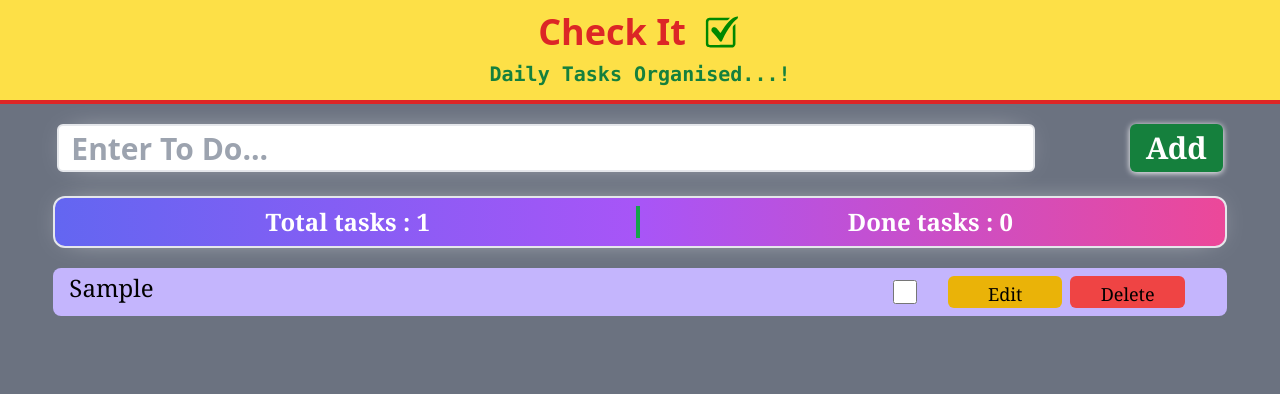
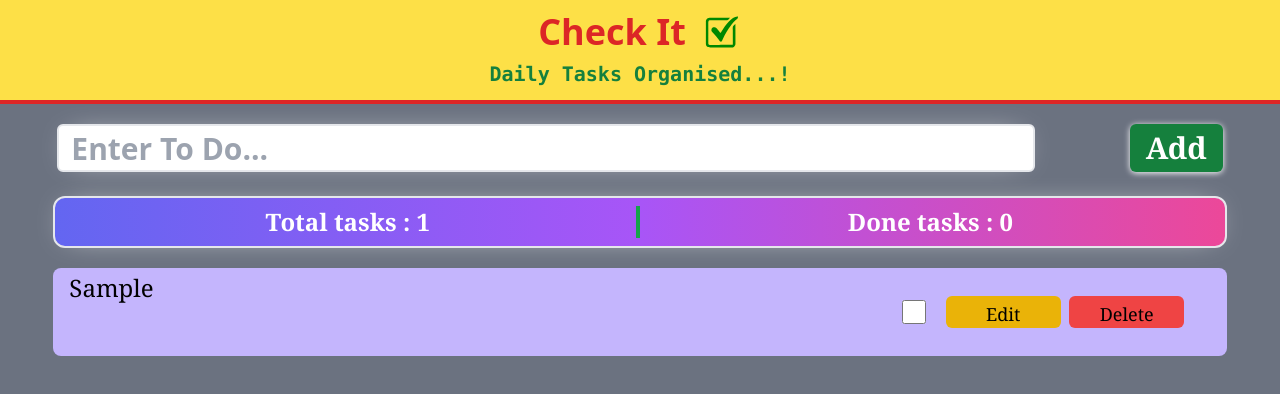
Before and after one commit to pandey2app/simpleToDoappReact, a React (Create React App) app: page / in a window 1280 px wide. Both pictures are taken after typing "Sample" into the empty fields and a click on the button "Add". Shown: the top 394 px of the page. Built offline with nearby package versions, Linux system fonts and the light colour scheme.

Commit message:
added label to mark done checkboxes

```diff
--- a/src/components/List.jsx
+++ b/src/components/List.jsx
@@ -8,10 +8,14 @@ export default function List(props) {
             className="w-full flex justify-evenly flex-nowrap bg-violet-300 font-serif rounded-lg px-2 py-1"
           >
             <div className="w-8/12 md:w-9/12 px-2 overflow-y-auto">{todo}</div>
-            <div className=" flex justify-center items-center w-10 me-5">
-              <input type="checkbox"
-                onChange={props.countDone}
-                className="checked:shadow-lg h-6 w-6" />
+            <div className="flex items-center">
+              <div className=" flex flex-wrap h-20 justify-center items-center w-10 me-2">
+                <label for={`done${key}`} className="hidden">Done</label>
+                <input type="checkbox"
+                  id={`done${key}`}
+                  onChange={props.countDone}
+                  className="checked:shadow-lg h-6 w-6" />
+              </div>
             </div>
             <div className="w-4/12 flex justify-evenly items-center flex-wrap md:w-3/12">
               <div className="w-full">
```
